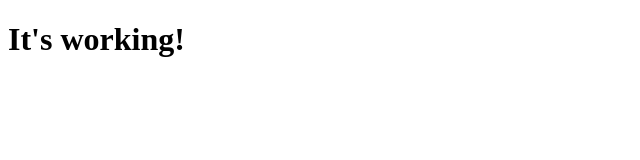
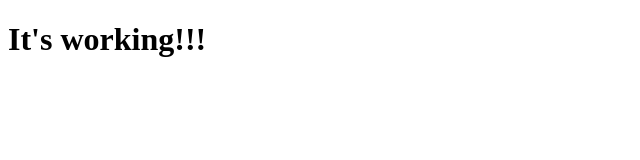
Before and after one commit to balazssagi/netlify-test, a website: page src/index.html in a window 1280 px wide. Shown: the full height of the page, 0-640 px from the left. Drawn offline with Linux system fonts and the light colour scheme.

Commit message:
change text

```diff
--- a/src/index.html
+++ b/src/index.html
@@ -7,6 +7,6 @@
     <title>Netlify Test</title>
 </head>
 <body>
-    <h1>It's working!</h1>
+    <h1>It's working!!!</h1>
 </body>
 </html>
```
